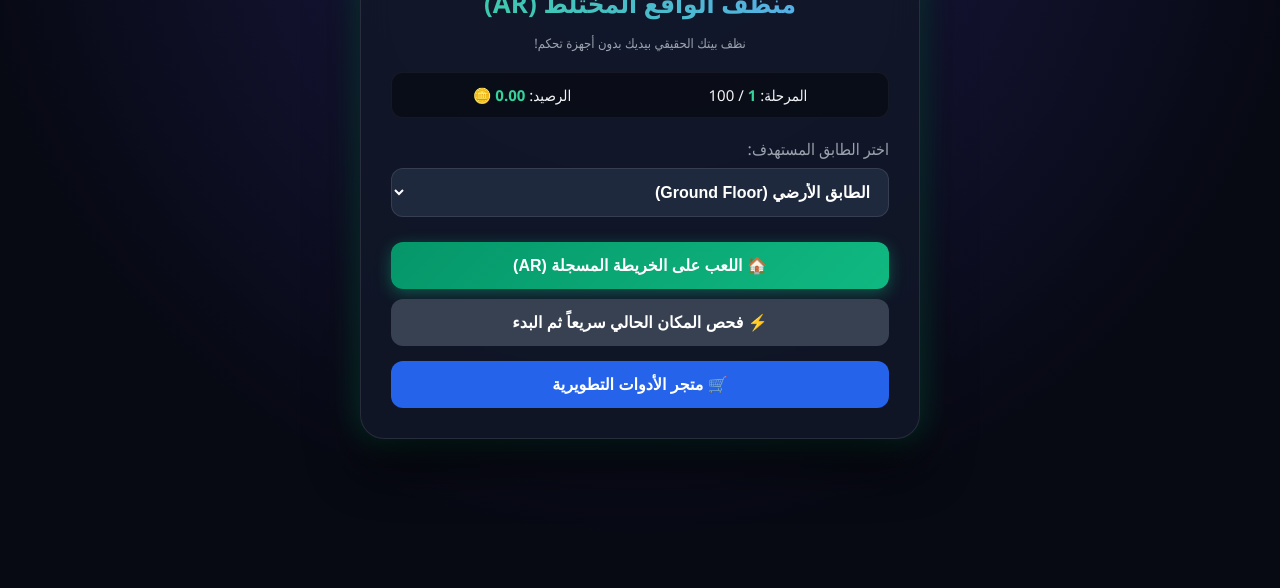
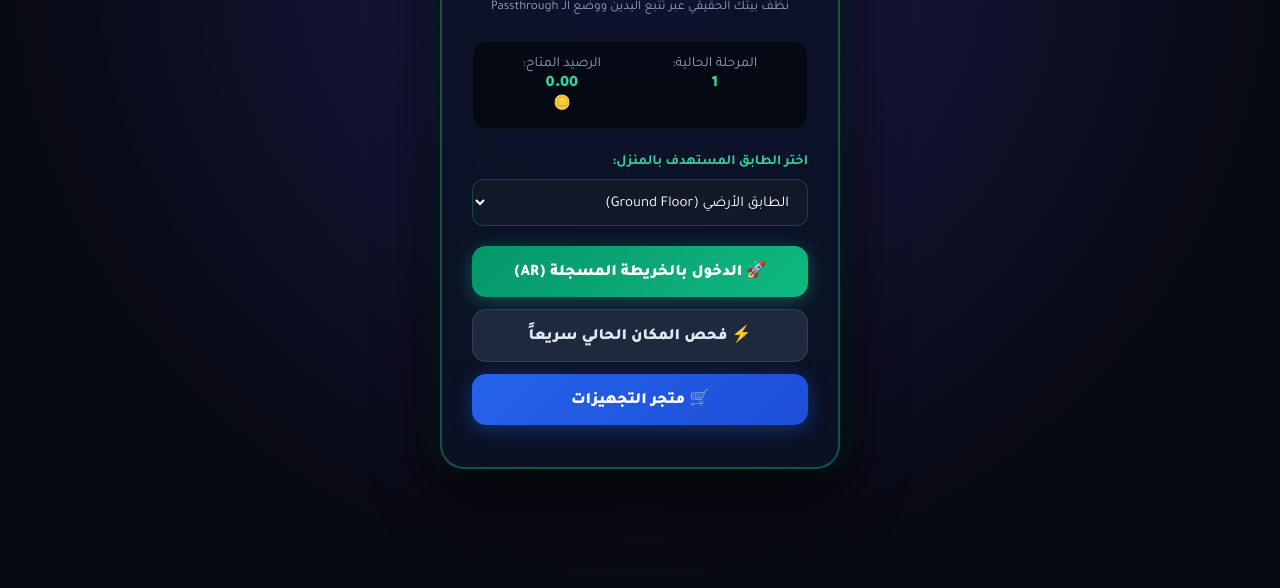
Before and after one commit to trk511435-png/Game, a website: page index.html in a window 1280 px wide. Shown: the part 212-800 px from the top of the page. Drawn offline with Linux system fonts and the light colour scheme.

Commit message:
Update index.html

```diff
--- a/index.html
+++ b/index.html
@@ -3,130 +3,156 @@
 <head>
     <meta charset="UTF-8">
     <meta name="viewport" content="width=device-width, initial-scale=1.0">
-    <title>لعبة التنظيف الواقعي - AR</title>
+    <title>منظف الواقع المختلط - القائمة الرئيسية</title>
     <style>
-        :root {
-            --bg: #070913;
-            --card-bg: rgba(17, 24, 39, 0.85);
-            --accent: #10b981;
-            --accent-glow: rgba(16, 185, 129, 0.4);
-            --text: #f3f4f6;
-            --muted: #9ca3af;
-        }
+        @import url('https://fonts.googleapis.com/css2?family=Tajawal:wght@400;700;900&display=swap');
+
         body {
-            font-family: 'Segoe UI', Tahoma, sans-serif;
-            background: var(--bg);
-            background-image: radial-gradient(circle at 50% 10%, #1e1b4b 0%, var(--bg) 70%);
-            color: var(--text);
             margin: 0;
+            background: #070913;
+            background-image: radial-gradient(circle at 50% 20%, #1e1b4b 0%, #070913 70%);
+            color: #fff;
+            font-family: 'Tajawal', sans-serif;
             min-height: 100vh;
             display: flex;
             justify-content: center;
             align-items: center;
+            overflow: hidden;
         }
+
         .container {
             width: 100%;
-            max-width: 600px;
+            max-width: 440px;
             padding: 20px;
             box-sizing: border-box;
         }
+
         .panel {
-            background: var(--card-bg);
-            backdrop-filter: blur(16px);
-            border: 1px solid rgba(255, 255, 255, 0.1);
+            background: rgba(11, 19, 38, 0.85);
+            backdrop-filter: blur(20px);
+            border: 2px solid rgba(16, 185, 129, 0.4);
             border-radius: 24px;
             padding: 30px;
-            box-shadow: 0 25px 50px rgba(0,0,0,0.7), 0 0 30px var(--accent-glow);
+            box-shadow: 0 25px 60px rgba(0,0,0,0.9), 0 0 30px rgba(16, 185, 129, 0.2);
             text-align: center;
         }
+
         h1 {
             font-size: 26px;
+            font-weight: 900;
             margin-bottom: 5px;
             background: linear-gradient(45deg, #34d399, #60a5fa);
             -webkit-background-clip: text;
             -webkit-text-fill-color: transparent;
+            text-shadow: 0 0 20px rgba(52, 211, 153, 0.3);
         }
+
+        p {
+            color: #94a3b8;
+            font-size: 13px;
+            margin-bottom: 25px;
+        }
+
         .stats-bar {
             display: flex;
             justify-content: space-around;
-            background: rgba(0, 0, 0, 0.4);
-            padding: 12px;
-            border-radius: 12px;
-            margin: 20px 0;
-            font-size: 15px;
+            background: rgba(0, 0, 0, 0.5);
+            padding: 14px;
+            border-radius: 14px;
+            margin-bottom: 25px;
             border: 1px solid rgba(255,255,255,0.05);
         }
-        .stats-bar span { color: #34d399; font-weight: bold; }
+
+        .stats-bar div { font-size: 14px; color: #94a3b8; }
+        .stats-bar span { color: #34d399; font-weight: 900; font-size: 16px; display: block; margin-top: 2px; }
+
         .section-title {
-            font-size: 16px;
-            color: var(--muted);
-            margin: 15px 0 8px;
+            font-size: 14px;
+            color: #34d399;
+            margin-bottom: 8px;
             text-align: right;
+            font-weight: 700;
         }
-        select, .btn {
+
+        select {
             width: 100%;
             padding: 14px;
             border-radius: 12px;
-            border: none;
-            font-size: 16px;
-            font-weight: bold;
-            box-sizing: border-box;
+            background: #111827;
+            color: white;
+            border: 1px solid rgba(16, 185, 129, 0.3);
+            font-size: 15px;
+            font-family: 'Tajawal', sans-serif;
+            margin-bottom: 20px;
+            outline: none;
+            text-align: right;
             cursor: pointer;
-            transition: 0.3s;
         }
-        select {
-            background: #1f293d;
-            color: white;
-            border: 1px solid rgba(255,255,255,0.1);
-            margin-bottom: 15px;
-            text-align: right;
-        }
-        .btn-primary {
+
+        .game-btn {
             background: linear-gradient(135deg, #059669, #10b981);
             color: white;
-            box-shadow: 0 4px 15px rgba(16, 185, 129, 0.4);
-            margin-top: 10px;
+            border: none;
+            padding: 14px;
+            border-radius: 14px;
+            font-size: 16px;
+            font-weight: 900;
+            width: 100%;
+            cursor: pointer;
+            transition: all 0.3s ease;
+            box-shadow: 0 4px 20px rgba(16, 185, 129, 0.4);
+            margin-bottom: 12px;
+            font-family: 'Tajawal', sans-serif;
         }
-        .btn-primary:hover { transform: translateY(-2px); box-shadow: 0 6px 20px rgba(16, 185, 129, 0.6); }
+
+        .game-btn:hover {
+            transform: translateY(-2px);
+            box-shadow: 0 6px 25px rgba(16, 185, 129, 0.6);
+        }
+
         .btn-secondary {
+            background: #1f293d;
+            border: 1px solid rgba(255,255,255,0.1);
+            box-shadow: none;
+            color: #e2e8f0;
+        }
+
+        .btn-secondary:hover {
             background: #374151;
-            color: white;
-            margin-top: 10px;
+            box-shadow: 0 4px 15px rgba(0,0,0,0.5);
         }
-        .btn-secondary:hover { background: #4b5563; }
     </style>
 </head>
 <body>
 
     <div class="container">
         <div class="panel">
-            <h1>منظف الواقع المختلط (AR)</h1>
-            <p style="color: var(--muted); font-size: 13px;">نظف بيتك الحقيقي بيديك بدون أجهزة تحكم!</p>
+            <h1>منظف الواقع المختلط</h1>
+            <p>نظف بيتك الحقيقي عبر تتبع اليدين ووضع الـ Passthrough</p>
 
-            <!-- معلومات اللاعب والمراحل -->
+            <!-- معلومات عامة مسترجعة من التخزين المحلي -->
             <div class="stats-bar">
-                <div>المرحلة: <span id="stageNum">1</span> / 100</div>
-                <div>الرصيد: <span id="coinsVal">0.00</span> 🪙</div>
+                <div>المرحلة الحالية: <span id="stageNum">1</span></div>
+                <div>الرصيد المتاح: <span id="coinsVal">0.00</span> 🪙</div>
             </div>
 
             <!-- اختيار الطابق -->
-            <div class="section-title">اختر الطابق المستهدف:</div>
+            <div class="section-title">اختر الطابق المستهدف بالمنزل:</div>
             <select id="floorSelect">
                 <option value="ground">الطابق الأرضي (Ground Floor)</option>
                 <option value="first">الطابق الأول (First Floor)</option>
                 <option value="second">الطابق الثاني (Second Floor)</option>
             </select>
 
-            <!-- طريقة الدخول -->
-            <button class="btn btn-primary" onclick="startARGame(false)">🏠 اللعب على الخريطة المسجلة (AR)</button>
-            <button class="btn btn-secondary" onclick="startARGame(true)">⚡ فحص المكان الحالي سريعاً ثم البدء</button>
-
-            <button class="btn" style="background: #2563eb; color: white; margin-top: 15px;" onclick="openShop()">🛒 متجر الأدوات التطويرية</button>
+            <!-- أزرار التشغيل -->
+            <button class="game-btn" onclick="launchGame(false)">🚀 الدخول بالخريطة المسجلة (AR)</button>
+            <button class="game-btn btn-secondary" onclick="launchGame(true)">⚡ فحص المكان الحالي سريعاً</button>
+            <button class="game-btn" style="background: linear-gradient(135deg, #2563eb, #1d4ed8); box-shadow: 0 4px 20px rgba(37, 99, 235, 0.4);" onclick="openShop()">🛒 متجر التجهيزات</button>
         </div>
     </div>
 
     <script>
-        // حفظ بيانات اللعبة البسيطة محلياً للتجربة
+        // قراءة البيانات المخزنة مسبقاً إن وجدت
         let playerStats = {
             stage: localStorage.getItem('game_stage') || 1,
             coins: parseFloat(localStorage.getItem('game_coins') || 0.0)
@@ -135,20 +161,20 @@
         document.getElementById('stageNum').innerText = playerStats.stage;
         document.getElementById('coinsVal').innerText = playerStats.coins.toFixed(2);
 
-        function startARGame(isRescan) {
-            const selectedFloor = document.getElementById('floorSelect').value;
-
+        function launchGame(isRescan) {
+            const floor = document.getElementById('floorSelect').value;
             if (isRescan) {
-                alert(`سيتم فتح نظام المسح السريع للطابق (${selectedFloor}) لتحديث إحداثيات الأثاث الحالية.`);
-                // هنا يتم توجيهه لرابط الماسح مع تحديد الطابق
+                alert(`جاري تهيئة وضع المسح السريع للطابق (${floor})...`);
+                // توجيه لصفحة المسح أو تفعيل الفحص
             } else {
-                alert(`جاري تحميل خريطة (${selectedFloor}) المسجلة مسبقاً وتفعيل وضع الـ AR وحركة اليدين...`);
-                // هنا يبدأ مشهد الـ WebXR الحقيقي وتتبع اليدين Hand Tracking
+                alert(`جاري تحميل خريطة الطابق (${floor}) وتفعيل بيئة الـ AR...`);
+                // الانتقال لملف اللعبة أو تفعيل الجلسة
+                window.location.href = 'game.html';
             }
         }
 
         function openShop() {
-            alert("قريباً: متجر الأدوات (ممسحة سريعة، بخاخ عميق، روبوت مساعد) لتسهيل المراحل الصعبة!");
+            alert("سيتم نقلك لمتجر الأدوات والمعدات قريباً.");
         }
     </script>
 </body>
```
